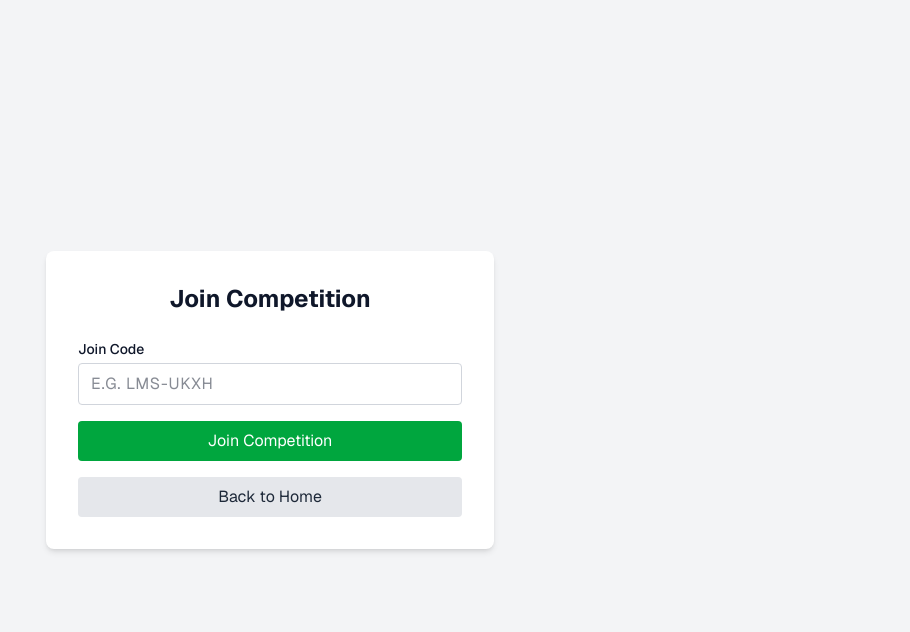
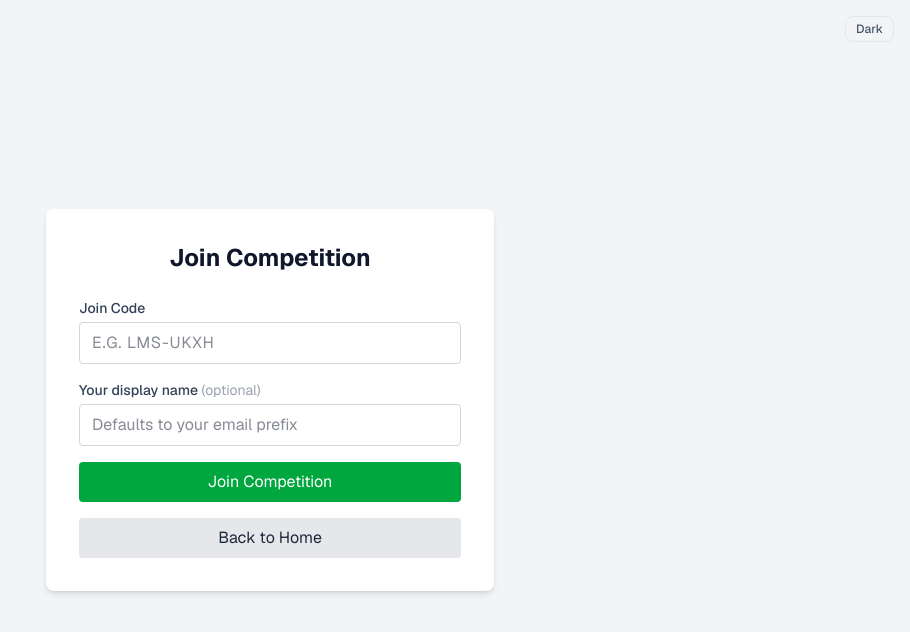
Before and after one commit to wazzheed79/last-man-standing, a Next.js app: page /join in a window 1280 px wide. Shown: the top 632 px of the page, without its empty margins (370-1280 px from the left). Built offline with nearby package versions, Linux system fonts and the light colour scheme; no server answers.

Commit message:
fix: join via join_competition RPC + optional display name + dark mode

```diff
--- a/app/join/page.tsx
+++ b/app/join/page.tsx
@@ -3,9 +3,11 @@
 import { Suspense, useState, useEffect } from 'react'
 import { createClient } from '@/utils/supabase/client'
 import { useRouter, useSearchParams } from 'next/navigation'
+import ThemeToggle from '@/components/ThemeToggle'
 
 function JoinCompetitionForm() {
   const [joinCode, setJoinCode] = useState('')
+  const [displayName, setDisplayName] = useState('')
   const searchParams = useSearchParams()
   const [loading, setLoading] = useState(false)
   const [message, setMessage] = useState('')
@@ -19,6 +21,36 @@ function JoinCompetitionForm() {
     if (code) setJoinCode(code.toUpperCase())
   }, [searchParams])
 
+  const finishJoin = async (code: string, data: any) => {
+    let competitionId =
+      data?.competition_id ||
+      data?.id ||
+      (Array.isArray(data) && data[0]?.competition_id) ||
+      (Array.isArray(data) && data[0]?.id) ||
+      null
+
+    let name = data?.name || (Array.isArray(data) && data[0]?.name) || null
+
+    if (!competitionId) {
+      const { data: comp } = await supabase
+        .from('competitions')
+        .select('id, name')
+        .eq('join_code', code)
+        .maybeSingle()
+      competitionId = comp?.id || null
+      name = name || comp?.name || null
+    }
+
+    if (!competitionId) {
+      throw new Error('Joined, but could not load the league. Open My Leagues.')
+    }
+
+    setMessage(
+      name ? `Successfully joined "${name}"!` : 'Successfully joined!'
+    )
+    setJoinedId(competitionId)
+  }
+
   const handleJoin = async (e: React.FormEvent) => {
     e.preventDefault()
     setLoading(true)
@@ -26,63 +58,61 @@ function JoinCompetitionForm() {
     setMessage('')
 
     try {
+      const {
+        data: { user },
+      } = await supabase.auth.getUser()
+      if (!user) throw new Error('You must be logged in')
+
       const code = joinCode.trim().toUpperCase()
 
-      const { data: competition, error: compError } = await supabase
-        .from('competitions')
-        .select('id, name')
-        .eq('join_code', code)
-        .single()
+      // Trusted path — enforces open/active, membership, etc. server-side
+      const { data, error: rpcError } = await supabase.rpc('join_competition', {
+        p_join_code: code,
+        p_display_name: displayName.trim() || null,
+      })
 
-      if (compError || !competition) {
-        throw new Error('Competition not found. Check the join code.')
+      if (rpcError) {
+        // Fallback if function was defined without p_ prefix
+        if (
+          rpcError.message?.includes('Could not find') ||
+          rpcError.message?.includes('schema cache') ||
+          rpcError.code === 'PGRST202'
+        ) {
+          const { data: data2, error: rpcError2 } = await supabase.rpc(
+            'join_competition',
+            {
+              join_code: code,
+              display_name: displayName.trim() || null,
+            }
+          )
+          if (rpcError2) throw rpcError2
+          await finishJoin(code, data2)
+          return
+        }
+        throw rpcError
       }
 
-      const { data: { user } } = await supabase.auth.getUser()
-      if (!user) throw new Error('You must be logged in')
-
-      const { data: existing } = await supabase
-        .from('competition_players')
-        .select('id')
-        .eq('competition_id', competition.id)
-        .eq('user_id', user.id)
-        .maybeSingle()
-
-      if (existing) {
-        setMessage(`You have already joined "${competition.name}"`)
-        setJoinedId(competition.id)
-        return
-      }
-
-      const displayName = user.email?.split('@')[0] || 'Player'
-
-      const { error: joinError } = await supabase
-        .from('competition_players')
-        .insert({
-          competition_id: competition.id,
-          user_id: user.id,
-          display_name: displayName
-        })
-
-      if (joinError) throw joinError
-
-      setMessage(`Successfully joined "${competition.name}"!`)
-      setJoinedId(competition.id)
+      await finishJoin(code, data)
     } catch (err: any) {
-      setError(err.message)
+      setError(err.message || 'Unable to join')
     } finally {
       setLoading(false)
     }
   }
 
   return (
-    <div className="min-h-screen bg-gray-100 flex items-center justify-center px-4">
-      <div className="bg-white p-8 rounded-lg shadow-md w-full max-w-md">
-        <h1 className="text-2xl font-bold mb-6 text-center">Join Competition</h1>
+    <div className="min-h-screen bg-gray-100 dark:bg-slate-900 flex items-center justify-center px-4">
+      <div className="absolute top-4 right-4">
+        <ThemeToggle />
+      </div>
+      <div className="bg-white dark:bg-slate-800 p-8 rounded-lg shadow-md w-full max-w-md border border-transparent dark:border-slate-700">
+        <h1 className="text-2xl font-bold mb-6 text-center text-slate-900 dark:text-white">
+          Join Competition
+        </h1>
 
         <form onSubmit={handleJoin} className="space-y-4">
           <div>
-            <label className="block text-sm font-medium mb-1">
+            <label className="block text-sm font-medium mb-1 text-slate-700 dark:text-slate-300">
               Join Code
             </label>
             <input
@@ -91,12 +121,28 @@ function JoinCompetitionForm() {
               onChange={(e) => setJoinCode(e.target.value)}
               required
               placeholder="e.g. LMS-UKXH"
-              className="w-full border border-gray-300 rounded px-3 py-2 uppercase tracking-wider"
+              className="w-full border border-gray-300 dark:border-slate-600 rounded px-3 py-2 uppercase tracking-wider bg-white dark:bg-slate-900 text-slate-900 dark:text-white"
             />
           </div>
 
-          {error && <p className="text-sm text-red-600">{error}</p>}
-          {message && <p className="text-sm text-green-600">{message}</p>}
+          <div>
+            <label className="block text-sm font-medium mb-1 text-slate-700 dark:text-slate-300">
+              Your display name{' '}
+              <span className="text-gray-400 font-normal">(optional)</span>
+            </label>
+            <input
+              type="text"
+              value={displayName}
+              onChange={(e) => setDisplayName(e.target.value)}
+              placeholder="Defaults to your email prefix"
+              className="w-full border border-gray-300 dark:border-slate-600 rounded px-3 py-2 bg-white dark:bg-slate-900 text-slate-900 dark:text-white"
+            />
+          </div>
+
+          {error && <p className="text-sm text-red-600 dark:text-red-400">{error}</p>}
+          {message && (
+            <p className="text-sm text-green-600 dark:text-green-400">{message}</p>
+          )}
 
           {joinedId ? (
             <button
@@ -119,7 +165,7 @@ function JoinCompetitionForm() {
 
         <button
           onClick={() => router.push('/')}
-          className="w-full mt-4 bg-gray-200 text-gray-800 py-2 rounded hover:bg-gray-300"
+          className="w-full mt-4 bg-gray-200 dark:bg-slate-700 text-gray-800 dark:text-slate-200 py-2 rounded hover:bg-gray-300 dark:hover:bg-slate-600"
         >
           Back to Home
         </button>
@@ -132,7 +178,7 @@ export default function JoinCompetitionPage() {
   return (
     <Suspense
       fallback={
-        <div className="min-h-screen flex items-center justify-center bg-gray-100">
+        <div className="min-h-screen flex items-center justify-center bg-gray-100 dark:bg-slate-900">
           <p className="text-slate-500">Loading...</p>
         </div>
       }
```
